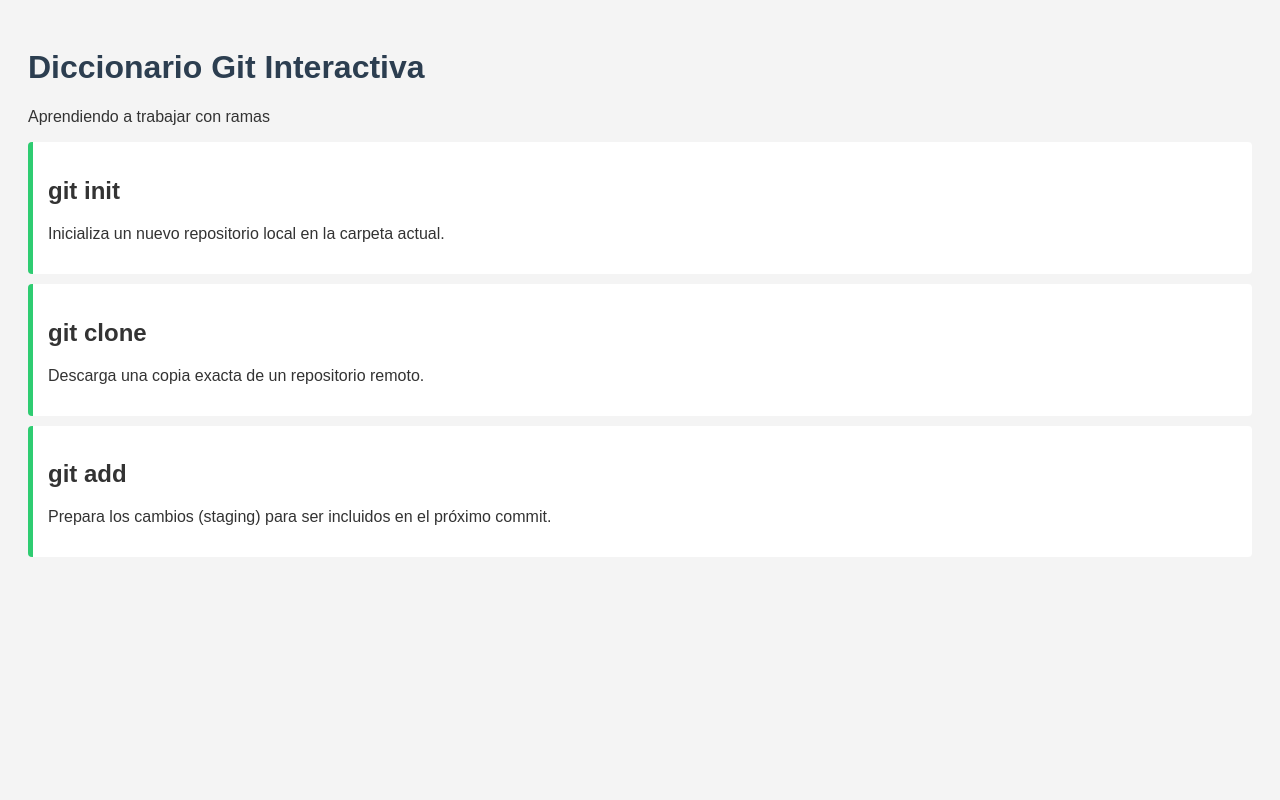
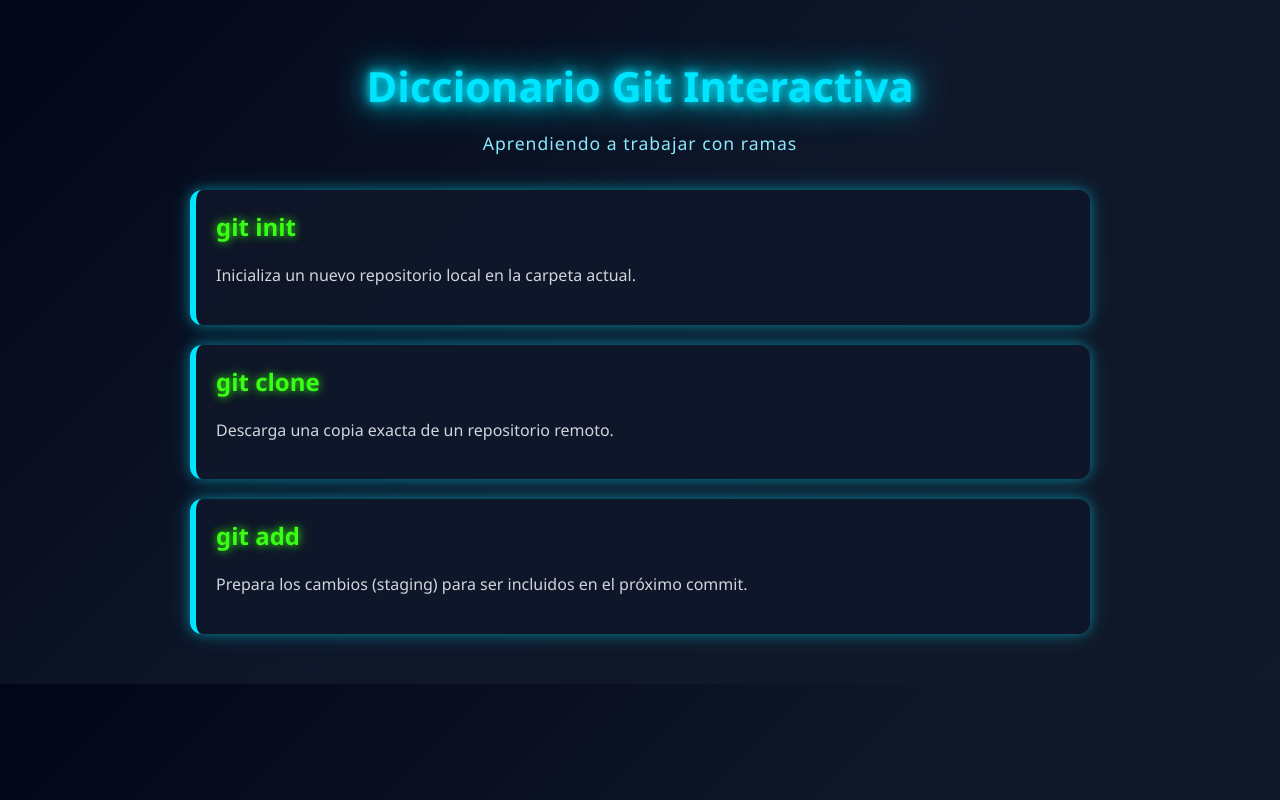
Before and after one commit to MateoM2008/ramas, a plain HTML site: page index.html in a window 1280 px wide. Drawn offline with Linux system fonts and the light colour scheme.

Commit message:
mejora de estilos

```diff
--- a/style.css
+++ b/style.css
@@ -1,3 +1,86 @@
-body { font-family: sans-serif; background-color: #f4f4f4; color: #333; padding: 20px; }
-.comando { background: white; padding: 15px; margin-bottom: 10px; border-left: 5px solid #2ecc71; border-radius: 4px; }
-h1 { color: #2c3e50; }
+/* Fondo general */
+body {
+    font-family: "Segoe UI", Tahoma, Geneva, Verdana, sans-serif;
+    background: linear-gradient(135deg, #020617, #0f172a, #111827);
+    color: #e2e8f0;
+    padding: 30px;
+    margin: 0;
+}
+
+/* Encabezado */
+header {
+    text-align: center;
+    margin-bottom: 35px;
+}
+
+h1 {
+    color: #00e5ff;
+    font-size: 2.6rem;
+    text-shadow:
+        0 0 8px #00e5ff,
+        0 0 20px #00e5ff,
+        0 0 40px #00e5ff;
+    margin-bottom: 10px;
+}
+
+header p {
+    color: #8be9fd;
+    font-size: 1.1rem;
+    letter-spacing: 1px;
+}
+
+/* Contenedor */
+#contenedor {
+    max-width: 900px;
+    margin: auto;
+}
+
+/* Tarjetas */
+.comando {
+    background: rgba(15, 23, 42, 0.9);
+    border-left: 6px solid #00e5ff;
+    border-radius: 12px;
+    padding: 20px;
+    margin-bottom: 20px;
+    box-shadow:
+        0 0 12px rgba(0,229,255,.4),
+        0 0 25px rgba(0,229,255,.2);
+    transition: .35s;
+}
+
+/* Efecto al pasar el mouse */
+.comando:hover {
+    transform: translateY(-5px) scale(1.02);
+    border-left-color: #39ff14;
+    box-shadow:
+        0 0 18px #39ff14,
+        0 0 35px #00e5ff;
+}
+
+/* Títulos */
+.comando h2 {
+    color: #39ff14;
+    margin-top: 0;
+    text-shadow: 0 0 10px #39ff14;
+}
+
+/* Texto */
+.comando p {
+    color: #d1d5db;
+    line-height: 1.6;
+}
+
+/* Responsive */
+@media (max-width: 768px) {
+    body {
+        padding: 15px;
+    }
+
+    h1 {
+        font-size: 2rem;
+    }
+
+    .comando {
+        padding: 15px;
+    }
+}
```
